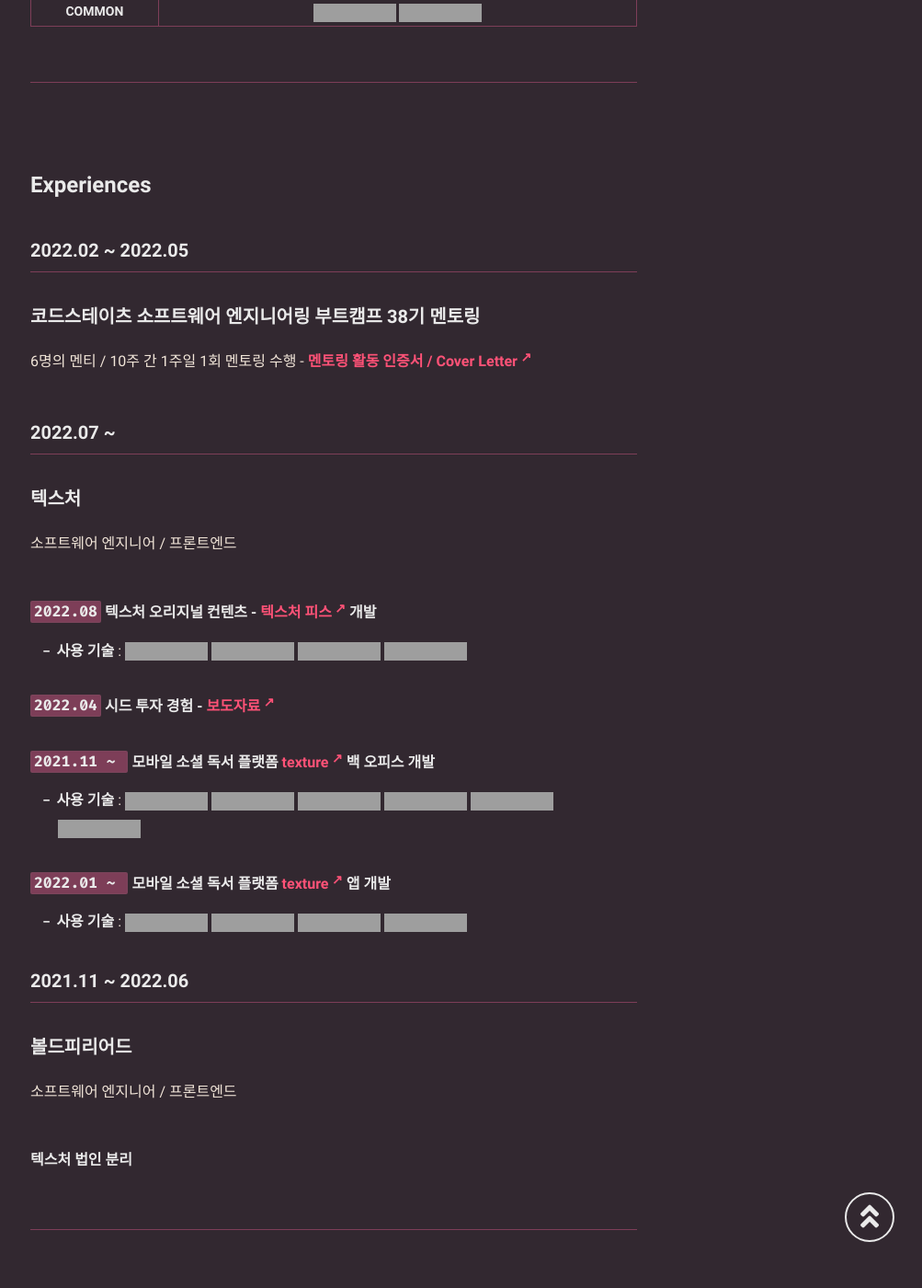
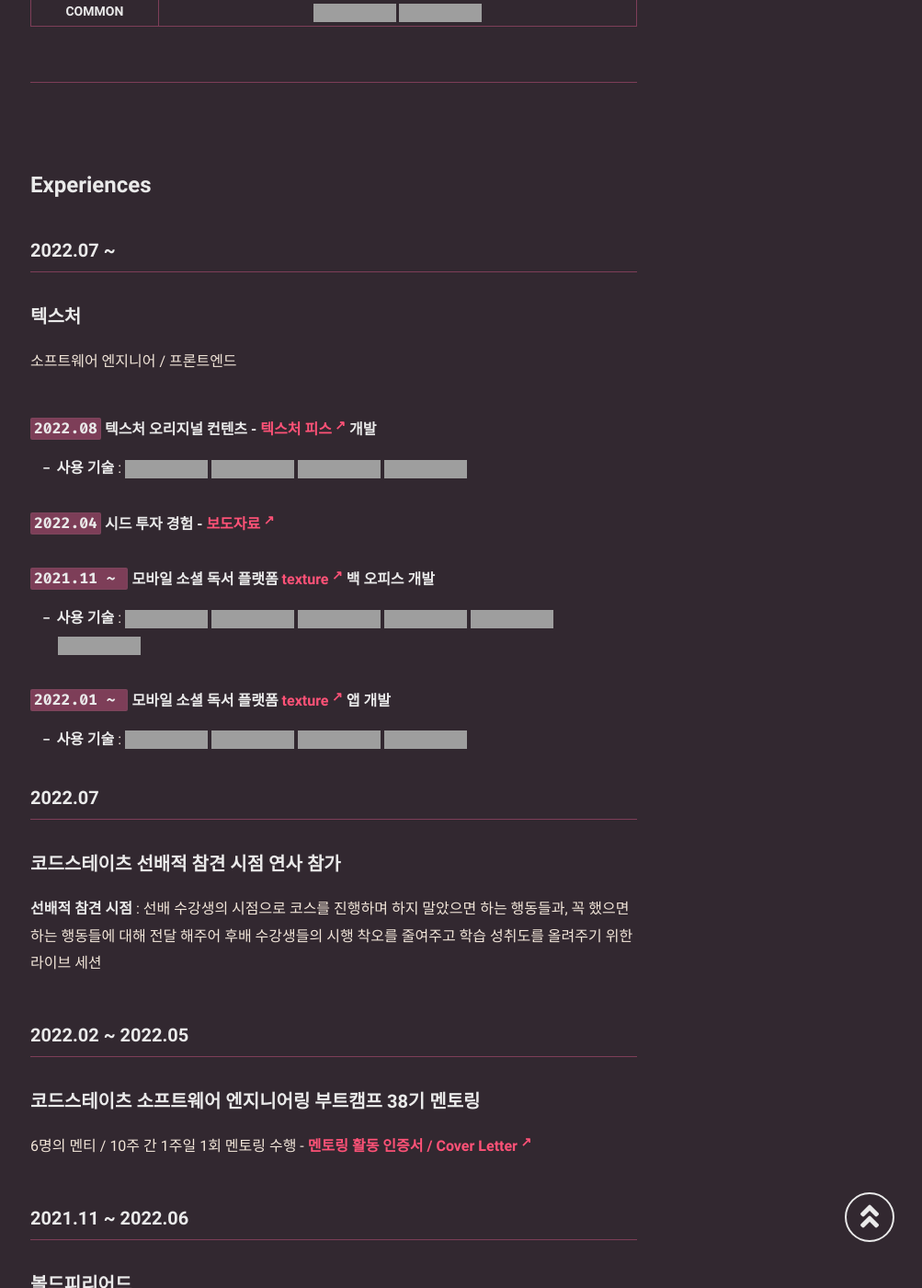
Before and after one commit to mniYUNSU/mniYUNSU.github.io, a Jekyll site: the page built from about.md, in a window 1280 px wide and 1400 px high, scrolled down 1138 px, cut to the strip 0-1400 px from the top of the window. Shown: the whole strip at 92% size, without its empty margins (277-1280 px from the left). Built offline with Jekyll 4.4.1, drawn with Linux system fonts in a browser that asks for light colours; grey boxes are pictures that could not be loaded.

Commit message:
edit about

```diff
--- a/about.md
+++ b/about.md
@@ -74,6 +68,18 @@
 ##### `2022.01 ~ ` 모바일 소셜 독서 플랫폼 **<a href="https://www.texture.kr/" target="_blank" rel="noopener">texture</a>** 앱 개발
 
 - **사용 기술** : <img src="https://img.shields.io/badge/React Native-B7178C?style=flat-square&logo=react&logoColor=white"/> <img src="https://img.shields.io/badge/Figma-F24E1E?style=flat-square&logo=Figma&logoColor=white"/> <img src="https://img.shields.io/badge/Jira-0052CC?style=flat-square&logo=Jira&logoColor=white"/> <img src="https://img.shields.io/badge/Git-F05032?style=flat-square&logo=Git&logoColor=white"/>
+
+### 2022.07
+
+#### 코드스테이츠 선배적 참견 시점 연사 참가
+
+**선배적 참견 시점** : 선배 수강생의 시점으로 코스를 진행하며 하지 말았으면 하는 행동들과, 꼭 했으면 하는 행동들에 대해 전달 해주어 후배 수강생들의 시행 착오를 줄여주고 학습 성취도를 올려주기 위한 라이브 세션
+
+### 2022.02 ~ 2022.05
+
+#### 코드스테이츠 소프트웨어 엔지니어링 부트캠프 38기 멘토링
+
+6명의 멘티 / 10주 간 1주일 1회 멘토링 수행 - **<a href="https://yoshiground.notion.site/6110f2452a2344209869cd6d423fe5d0" target="_blank" rel="noopener">멘토링 활동 인증서 / Cover Letter</a>**
 
 ### 2021.11 ~ 2022.06
 
```
Also changed, not shown: other parts of about.md (+0 -6 lines).
